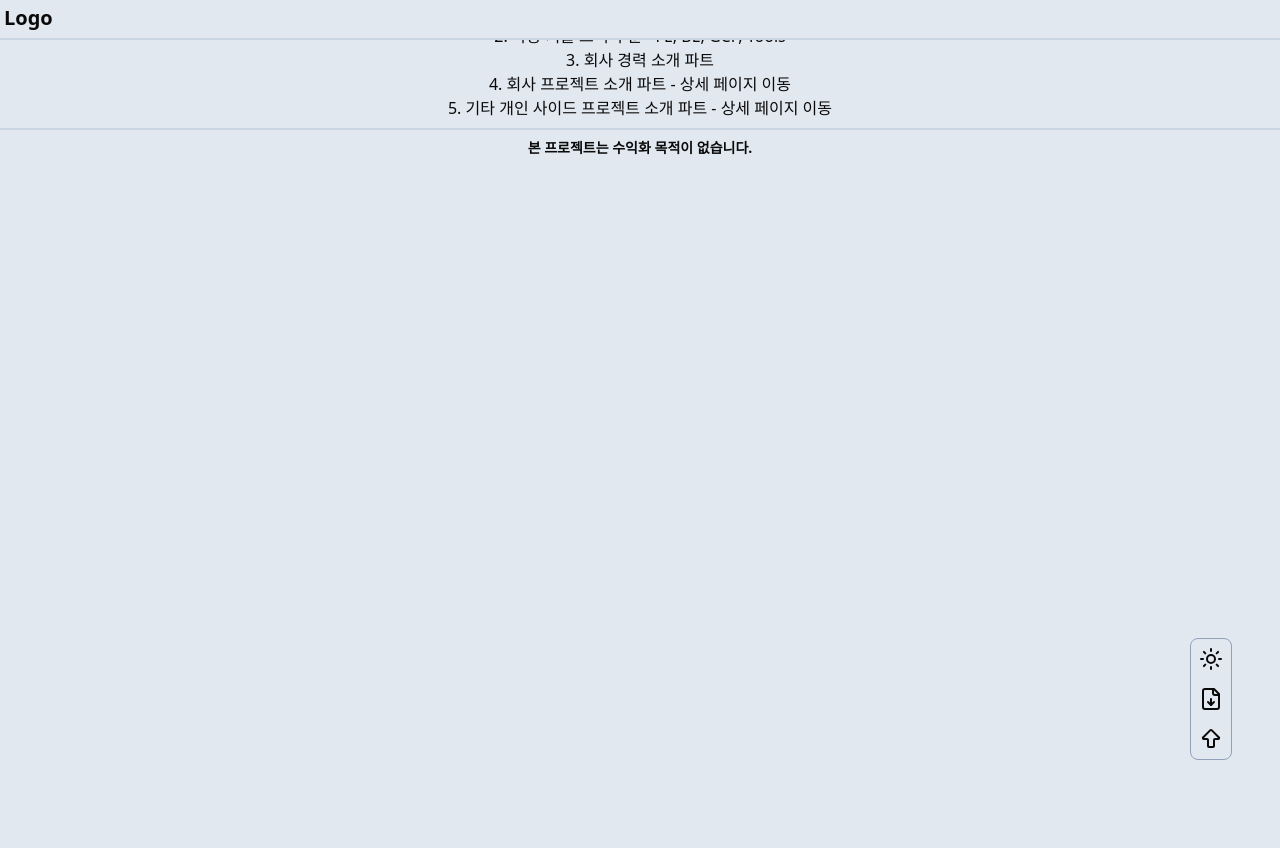
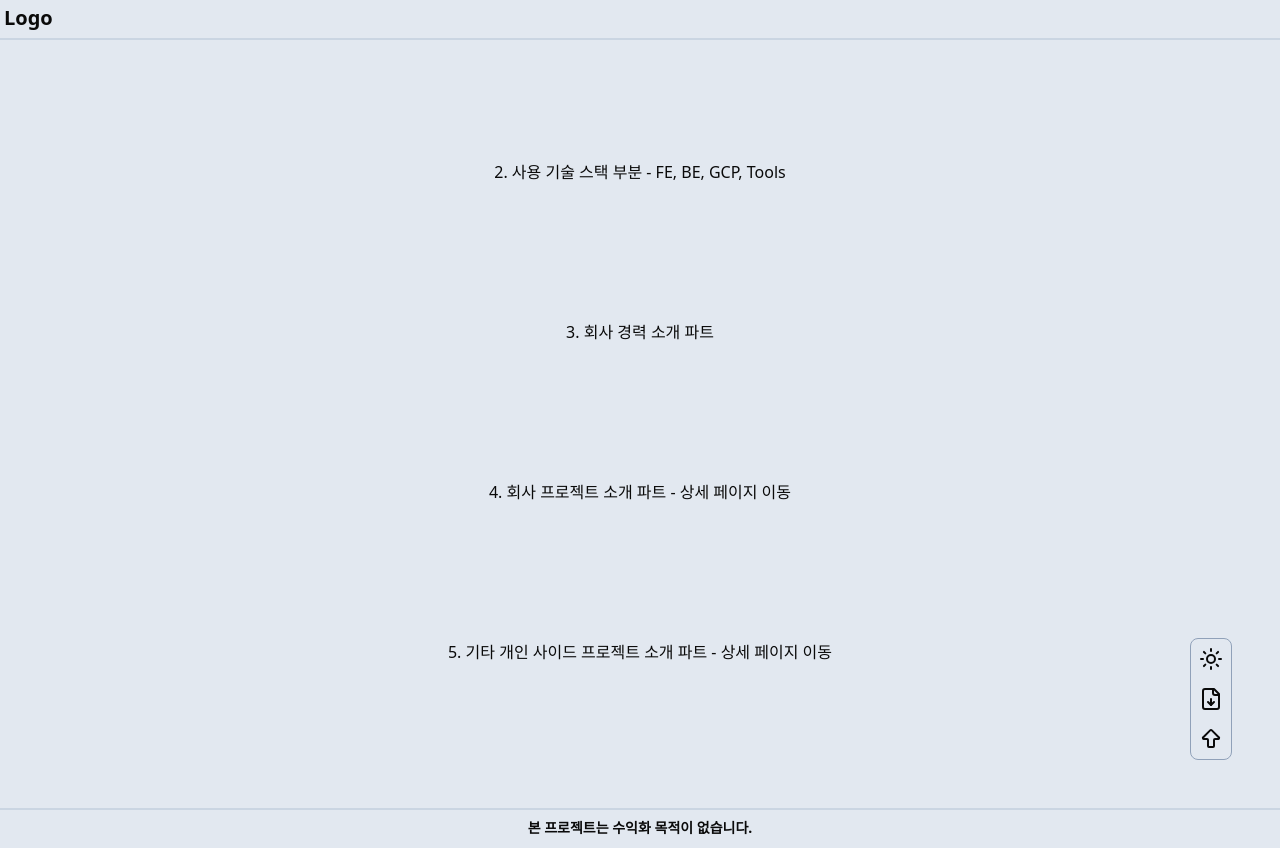
Before and after one commit to sangil94s/Portfoilos, a Next.js app: page / in a window 1280 px wide. Before the commit the page ends 800 px from the top, so only its background shows below. Built offline with nearby package versions, Linux system fonts and the light colour scheme.

Commit message:
ADD : Shadcn 으로 다크모드 추가

```diff
--- a/app/layout.tsx
+++ b/app/layout.tsx
@@ -4,6 +4,7 @@ import './globals.css';
 import Footers from '@/components/Layout/Footer';
 import Headers from '@/components/Layout/Header';
 import ButtonGroup from '@/components/ButtonGroup/ButtonGroup';
+import { ThemeProvider } from '@/components/util/theme-provider';
 
 const geistSans = Geist({
   variable: '--font-geist-sans',
@@ -29,12 +30,19 @@ export default function RootLayout({
   children: React.ReactNode;
 }>) {
   return (
-    <html lang="ko">
+    <html lang="ko" suppressHydrationWarning>
       <body className={`${geistSans.variable} ${geistMono.variable} antialiased`}>
-        <Headers />
-        {children}
-        <ButtonGroup />
-        <Footers />
+        <ThemeProvider
+          attribute="class"
+          defaultTheme="system"
+          enableSystem
+          disableTransitionOnChange
+        >
+          <Headers />
+          {children}
+          <ButtonGroup />
+          <Footers />
+        </ThemeProvider>
       </body>
     </html>
   );
--- a/app/page.tsx
+++ b/app/page.tsx
@@ -9,12 +9,15 @@ export default function Home() {
           5. 위로가기 버튼 + 이력서 다운로드? + 메일 ?
           6. 애니메이션 -
       */}
-
-      <h1 className="text-center">1. 첫 자기소개 배치 부분</h1>
-      <h1 className="text-center">2. 사용 기술 스택 부분 - FE, BE, GCP, Tools</h1>
-      <h1 className="text-center">3. 회사 경력 소개 파트</h1>
-      <h1 className="text-center">4. 회사 프로젝트 소개 파트 - 상세 페이지 이동</h1>
-      <h1 className="text-center">5. 기타 개인 사이드 프로젝트 소개 파트 - 상세 페이지 이동</h1>
+      <section className="h-screen flex flex-col">
+        <h1 className="flex-1 text-center">1. 첫 자기소개 배치 부분</h1>
+        <h1 className="flex-1 text-center">2. 사용 기술 스택 부분 - FE, BE, GCP, Tools</h1>
+        <h1 className="flex-1 text-center">3. 회사 경력 소개 파트</h1>
+        <h1 className="flex-1 text-center">4. 회사 프로젝트 소개 파트 - 상세 페이지 이동</h1>
+        <h1 className="flex-1 text-center">
+          5. 기타 개인 사이드 프로젝트 소개 파트 - 상세 페이지 이동
+        </h1>
+      </section>
     </>
   );
 }
--- /dev/null
+++ b/components/util/theme-provider.tsx
@@ -0,0 +1,11 @@
+'use client';
+
+import * as React from 'react';
+import { ThemeProvider as NextThemesProvider } from 'next-themes';
+
+export function ThemeProvider({
+  children,
+  ...props
+}: React.ComponentProps<typeof NextThemesProvider>) {
+  return <NextThemesProvider {...props}>{children}</NextThemesProvider>;
+}
--- a/package.json
+++ b/package.json
@@ -14,6 +14,7 @@
     "clsx": "^2.1.1",
     "lucide-react": "^0.525.0",
     "next": "15.3.5",
+    "next-themes": "^0.4.6",
     "react": "^19.0.0",
     "react-dom": "^19.0.0",
     "tailwind-merge": "^3.3.1"
```
Also changed, not shown: 1 other file (tests, documents, lock files or other folders).
